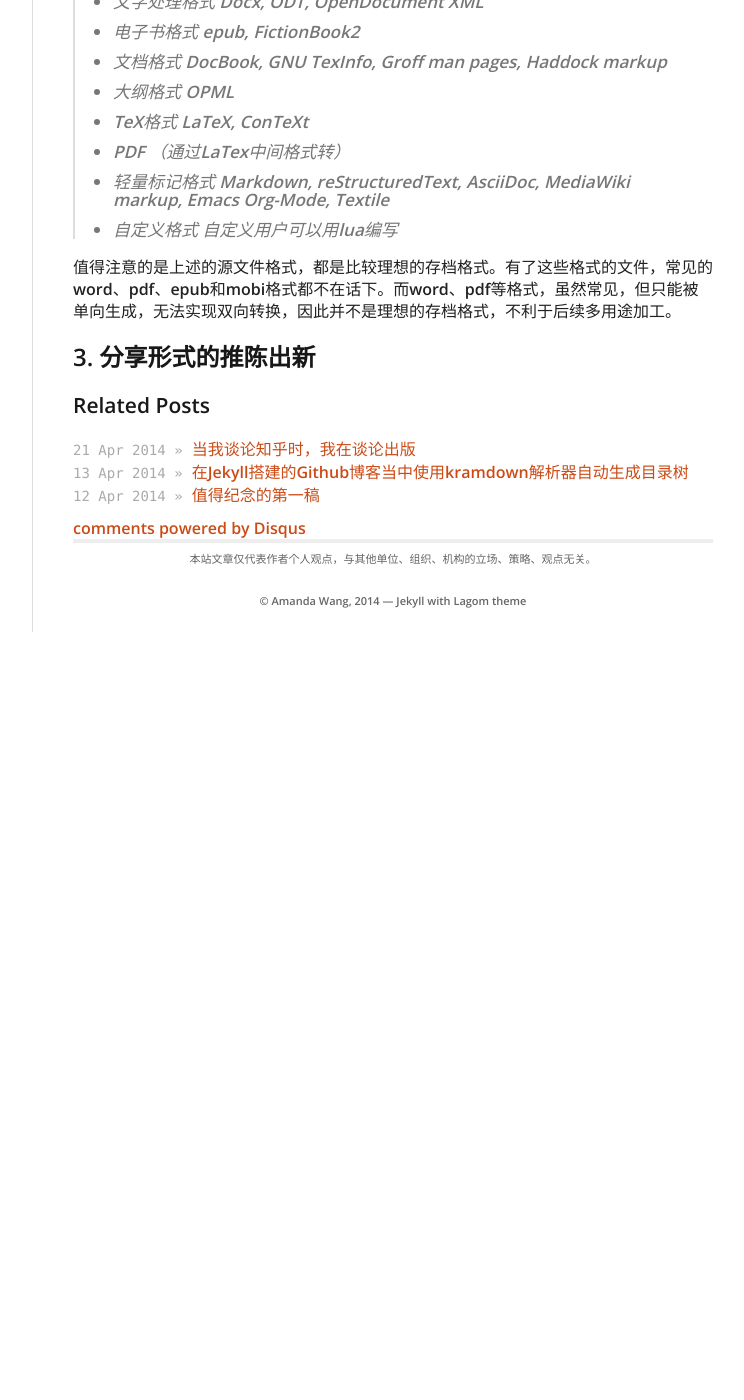
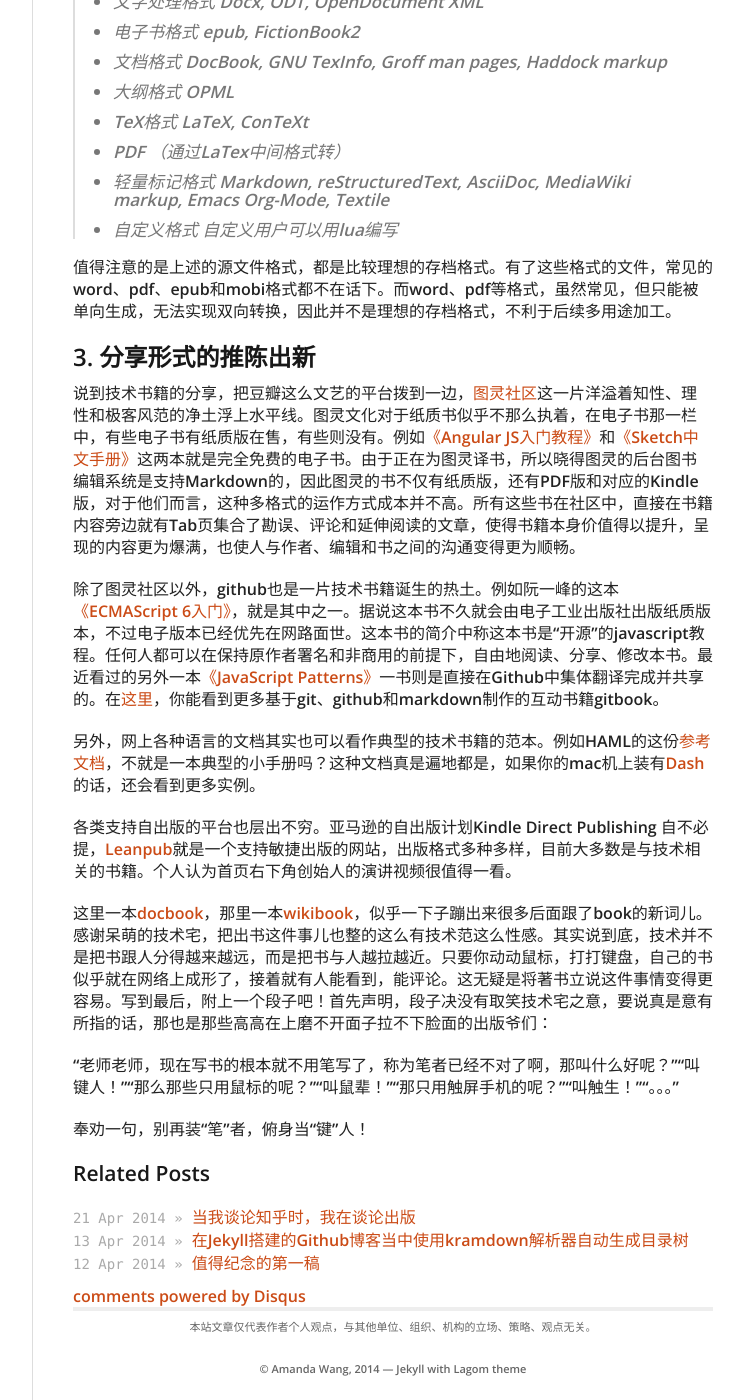
Before and after one commit to fantaghiro/fantaghiro.github.io, a Jekyll site: the page built from _posts/2014-05-07-Technical-Books-Written-By-Geeks.md, in a window 1280 px wide and 1400 px high, scrolled down 2214 px. Shown: the whole window, without its empty margins (378-1122 px from the left). Built offline with Jekyll 4.4.1, drawn with Linux system fonts in a browser that asks for light colours; nearby versions of some CDN libraries; comment, search, counter and statistics services are not loaded; before the commit the page ends 2846 px from its top, so only the background shows below that.

Commit message:
Update 2014-05-07-Technical-Books-Written-By-Geeks.md

```diff
--- a/_posts/2014-05-07-Technical-Books-Written-By-Geeks.md
+++ b/_posts/2014-05-07-Technical-Books-Written-By-Geeks.md
@@ -61,3 +61,17 @@ tags:
 值得注意的是上述的源文件格式，都是比较理想的存档格式。有了这些格式的文件，常见的word、pdf、epub和mobi格式都不在话下。而word、pdf等格式，虽然常见，但只能被单向生成，无法实现双向转换，因此并不是理想的存档格式，不利于后续多用途加工。
 
 ##3. 分享形式的推陈出新
+
+说到技术书籍的分享，把豆瓣这么文艺的平台拨到一边，[图灵社区](http://www.ituring.com.cn/)这一片洋溢着知性、理性和极客风范的净土浮上水平线。图灵文化对于纸质书似乎不那么执着，在电子书那一栏中，有些电子书有纸质版在售，有些则没有。例如[《Angular JS入门教程》](http://www.ituring.com.cn/book/1206)和[《Sketch中文手册》](http://www.ituring.com.cn/book/1305)这两本就是完全免费的电子书。由于正在为图灵译书，所以晓得图灵的后台图书编辑系统是支持Markdown的，因此图灵的书不仅有纸质版，还有PDF版和对应的Kindle版，对于他们而言，这种多格式的运作方式成本并不高。所有这些书在社区中，直接在书籍内容旁边就有Tab页集合了勘误、评论和延伸阅读的文章，使得书籍本身价值得以提升，呈现的内容更为爆满，也使人与作者、编辑和书之间的沟通变得更为顺畅。
+
+除了图灵社区以外，github也是一片技术书籍诞生的热土。例如阮一峰的这本[《ECMAScript 6入门》](http://es6.ruanyifeng.com/)，就是其中之一。据说这本书不久就会由电子工业出版社出版纸质版本，不过电子版本已经优先在网路面世。这本书的简介中称这本书是“开源”的javascript教程。任何人都可以在保持原作者署名和非商用的前提下，自由地阅读、分享、修改本书。最近看过的另外一本[《JavaScript Patterns》](https://github.com/fantaghiro/javascript.patterns)一书则是直接在Github中集体翻译完成并共享的。在[这里](http://www.gitbook.io/)，你能看到更多基于git、github和markdown制作的互动书籍gitbook。
+
+另外，网上各种语言的文档其实也可以看作典型的技术书籍的范本。例如HAML的这份[参考文档](http://haml.info/docs/yardoc/file.REFERENCE.html)，不就是一本典型的小手册吗？这种文档真是遍地都是，如果你的mac机上装有[Dash](http://kapeli.com/dash)的话，还会看到更多实例。
+
+各类支持自出版的平台也层出不穷。亚马逊的自出版计划Kindle Direct Publishing 自不必提，[Leanpub](https://leanpub.com/)就是一个支持敏捷出版的网站，出版格式多种多样，目前大多数是与技术相关的书籍。个人认为首页右下角创始人的演讲视频很值得一看。
+
+这里一本[docbook](http://docbook.org/tdg5/en/html/docbook.html)，那里一本[wikibook](http://en.wikibooks.org/wiki/XForms)，似乎一下子蹦出来很多后面跟了book的新词儿。感谢呆萌的技术宅，把出书这件事儿也整的这么有技术范这么性感。其实说到底，技术并不是把书跟人分得越来越远，而是把书与人越拉越近。只要你动动鼠标，打打键盘，自己的书似乎就在网络上成形了，接着就有人能看到，能评论。这无疑是将著书立说这件事情变得更容易。写到最后，附上一个段子吧！首先声明，段子决没有取笑技术宅之意，要说真是意有所指的话，那也是那些高高在上磨不开面子拉不下脸面的出版爷们：
+
+“老师老师，现在写书的根本就不用笔写了，称为笔者已经不对了啊，那叫什么好呢？”“叫键人！”“那么那些只用鼠标的呢？”“叫鼠辈！”“那只用触屏手机的呢？”“叫触生！”“。。。”
+
+奉劝一句，别再装“笔”者，俯身当“键”人！
```
